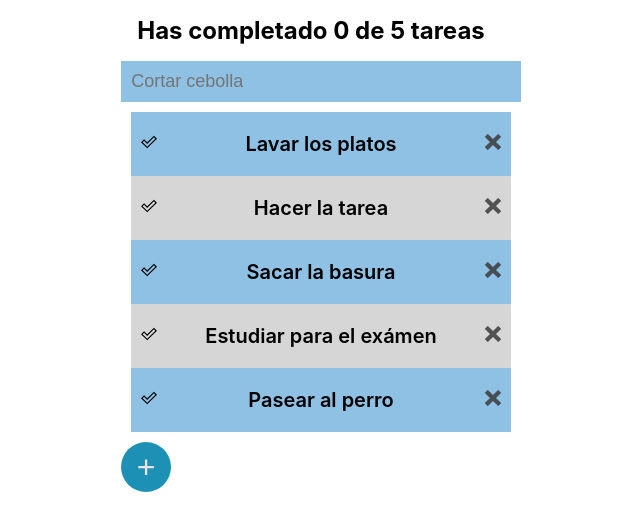
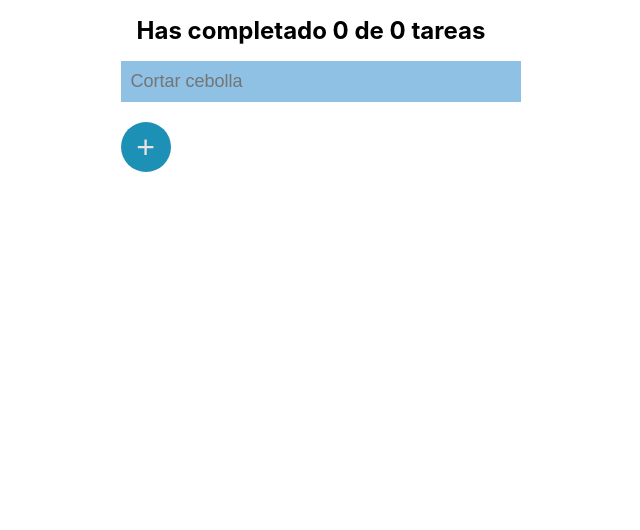
Before and after one commit to NazaRosales/todo-react, a React (Create React App) app: page / in a window 1280 px wide. Shown: the top 530 px of the page, without its empty margins (329-969 px from the left). Built offline with nearby package versions, Linux system fonts and the light colour scheme.

Commit message:
Custom hook: useLocalStorage

```diff
--- a/src/App.jsx
+++ b/src/App.jsx
@@ -2,43 +2,37 @@ import { TodoCounter } from "./components/TodoCunter/TodoCounter";
 import { TodoSearchBar } from "./components/TodoSearchBar/TodoSearchBar";
 import { TodoList } from "./components/TodoList/TodoList";
 import { BtnCreateTask } from "./components/BtnCreateTask/BtnCreateTask";
-import { useEffect, useState } from "react";
+import { useState } from "react";
+import { useLocalStorage } from "./hooks/useLocalStorage";
+function App() {
+  // const defaultTodos = [
+  //   { text: "Lavar los platos", completed: false },
+  //   { text: "Hacer la tarea", completed: false },
+  //   { text: "Sacar la basura", completed: false },
+  //   { text: "Estudiar para el exámen", completed: false },
+  //   { text: "Pasear al perro", completed: false },
+  // ];
 
-function App() {
-  const defaultTodos = [
-    { text: "Lavar los platos", completed: false },
-    { text: "Hacer la tarea", completed: false },
-    { text: "Sacar la basura", completed: false },
-    { text: "Estudiar para el exámen", completed: false },
-    { text: "Pasear al perro", completed: false },
-  ];
-
-  const [todos, setTodos] = useState(defaultTodos);
+  const [todos, setTodos] = useLocalStorage("TODOS_V1", []);
   const [searchValue, setSearchValue] = useState("");
-  const [filteredTodos, setFilteredTodos] = useState(todos);
-
-  useEffect(() => {
-    setFilteredTodos(
-      todos.filter((task) => {
-        const text = task?.text?.toLocaleLowerCase();
-        const searchText = searchValue?.toLocaleLowerCase();
-        return text?.includes(searchText);
-      })
-    );
-  }, [searchValue, todos]);
-
 
   const completeds = todos.filter((task) => task.completed).length;
+
+  const filteredTodos = todos.filter((task) => {
+    const text = task?.text?.toLocaleLowerCase();
+    const searchText = searchValue?.toLocaleLowerCase();
+    return text?.includes(searchText);
+  });
 
   const updateTask = (i) => {
     const newTodos = [...filteredTodos];
     newTodos[i].completed = !newTodos[i].completed;
-    setFilteredTodos(newTodos);
+    setTodos(newTodos);
   };
 
   const removeTask = (i) => {
-    const taskToRemove = filteredTodos[i]
-    const newTodos = todos.filter( task => task?.text !== taskToRemove?.text)
+    const taskToRemove = filteredTodos[i];
+    const newTodos = todos.filter((task) => task?.text !== taskToRemove?.text);
     setTodos(newTodos);
   };
 
@@ -49,11 +43,7 @@ function App() {
         searchValue={searchValue}
         setSearchValue={setSearchValue}
       />
-      <TodoList
-        todos={filteredTodos}
-        updateTask={updateTask}
-        removeTask={removeTask}
-      />
+      <TodoList todos={todos} updateTask={updateTask} removeTask={removeTask} />
       <BtnCreateTask />
     </>
   );
--- /dev/null
+++ b/src/hooks/useLocalStorage.jsx
@@ -0,0 +1,19 @@
+import { useState } from "react";
+const useLocalStorage = (itemKey, initialValue) => {
+  const storageItem = localStorage.getItem(itemKey);
+  let parsedItem;
+  if (!storageItem) {
+    localStorage.setItem(itemKey, JSON.stringify(initialValue));
+    parsedItem = initialValue;
+  } else {
+    parsedItem = JSON.parse(storageItem);
+  }
+
+  const [item, setItem] = useState(parsedItem);
+  const saveItem = (newItem) => {
+    localStorage.setItem(itemKey, JSON.stringify(newItem));
+    setItem(newItem);
+  };
+  return [item, saveItem];
+};
+export { useLocalStorage };
```
